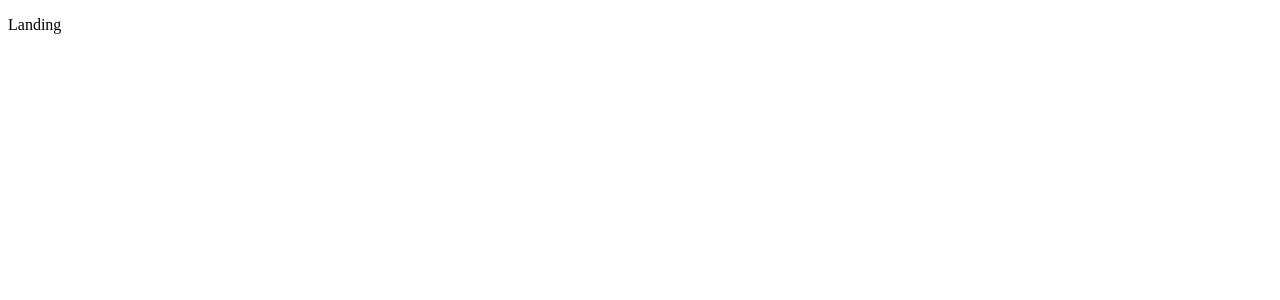
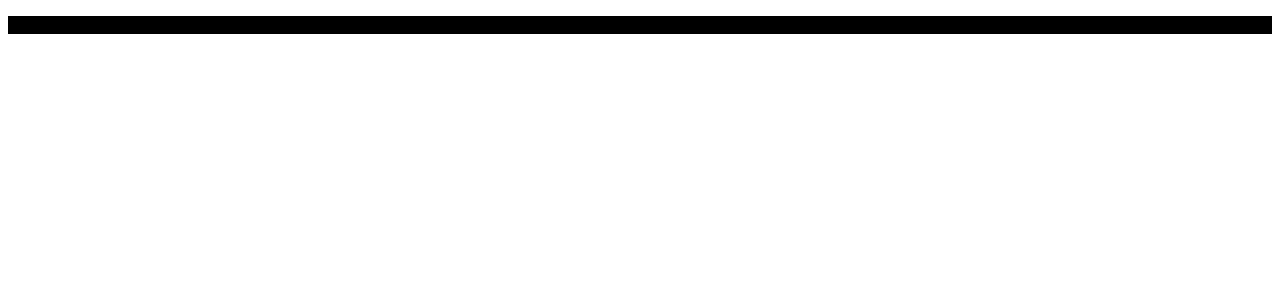
Before and after one commit to fabiojcp/helpers, a React (Create React App) app: page / in a window 1280 px wide. Shown: the top 300 px of the page. Built offline with nearby package versions, Linux system fonts and the light colour scheme.

Commit message:
feat: theme provider

```diff
--- a/src/App.js
+++ b/src/App.js
@@ -2,19 +2,15 @@
 import RouteMap from "./routes/routes";
 import { ToastContainer } from "react-toastify";
 import "react-toastify/dist/ReactToastify.css";
-import { AnimatePresence } from "framer-motion";
-import { ThemeProvider } from "styled-components";
-import { themes } from "./style/Theme";
+import AppContainer from "./AppStyle";
 
 export default function App() {
   return (
     <BrowserRouter>
-    <AnimatePresence>
-      <ThemeProvider theme={themes["light"]}>
+      <AppContainer>
         <RouteMap />
         <ToastContainer />
-      </ThemeProvider>
-      </AnimatePresence>
+      </AppContainer>
     </BrowserRouter>
   );
 }
--- /dev/null
+++ b/src/AppStyle.js
@@ -0,0 +1,8 @@
+import styled from "styled-components";
+
+const AppContainer = styled.div`
+  background-color: ${(props) => props.theme.backgroundColor};
+  color: ${(props) => props.theme.color};
+`;
+
+export default AppContainer;
--- a/src/index.js
+++ b/src/index.js
@@ -1,12 +1,19 @@
-import React from 'react';
-import ReactDOM from 'react-dom/client';
-import App from './App';
-import reportWebVitals from './reportWebVitals';
+import React from "react";
+import ReactDOM from "react-dom/client";
+import App from "./App";
+import reportWebVitals from "./reportWebVitals";
+import { AnimatePresence } from "framer-motion";
+import { ThemeProvider } from "styled-components";
+import { themes } from "./style/Theme";
 
-const root = ReactDOM.createRoot(document.getElementById('root'));
+const root = ReactDOM.createRoot(document.getElementById("root"));
 root.render(
   <React.StrictMode>
-    <App />
+    <AnimatePresence>
+      <ThemeProvider theme={themes["light"]}>
+        <App />
+      </ThemeProvider>
+    </AnimatePresence>
   </React.StrictMode>
 );
 
```
